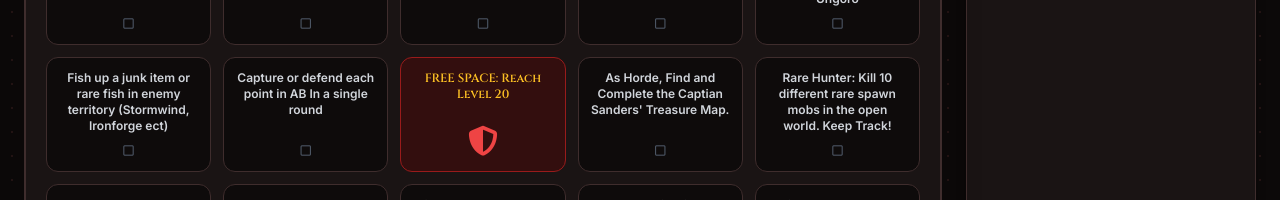
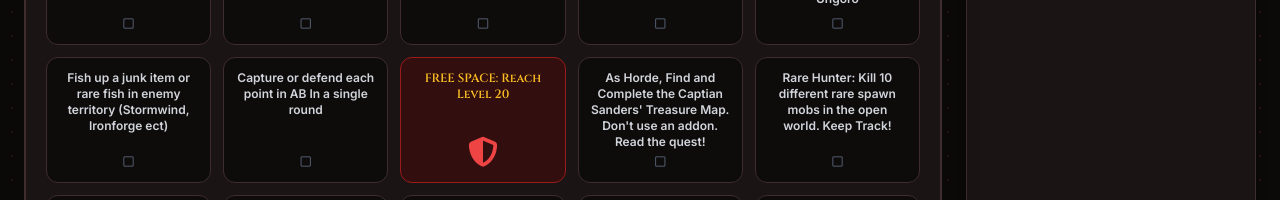
Before and after one commit to Reapafied/Send-Ibuprofen, a React (Vite) app: page / in a window 1280 px wide. Shown: the part 504-704 px from the top of the page. Built offline with nearby package versions, Linux system fonts and the light colour scheme; no server answers; the database is empty; the HTML template or start-up script is replaced by a standard one.

Commit message:
Update App.jsx

```diff
--- a/src/App.jsx
+++ b/src/App.jsx
@@ -29,7 +29,7 @@
     "Kill a Quest or World elite by kiting it to town guards. Solo.",
     "I guess this will do. Complete a level 40+ Dungeon with the the full group spec'd dps",
     "Who forgot their totems? Kill Herod while pulling all his trainees at once",
-    "As Horde, Find and Complete the Captian Sanders' Treasure Map.",
+    "As Horde, Find and Complete the Captian Sanders' Treasure Map. Don't use an addon. Read the quest!",
     "Lose a /roll 100 for a dungeon item by less than 5 points",
     "Save a random player from dying in the open world (Level 20+)",
     "Complete 3 new dungeons flawless (No deaths No wipes)",
```
